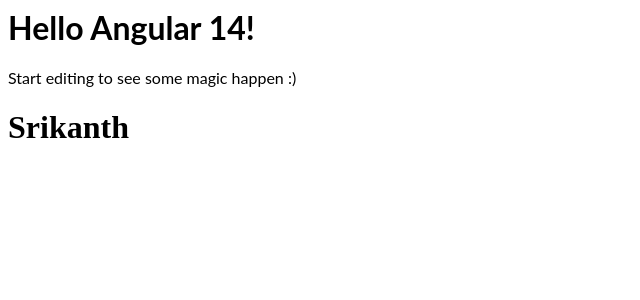
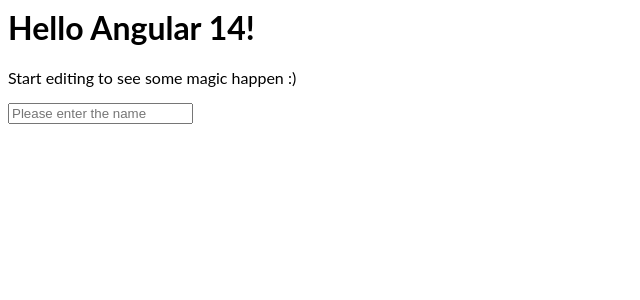
Before and after one commit to srikanth1411/angular-ivy-4fxifv, an Angular app: page / in a window 1280 px wide. Shown: the top 300 px of the page, without its empty margins (0-640 px from the left). Built offline with nearby package versions, Linux system fonts and the light colour scheme.

Commit message:
1 file modified

```diff
--- a/src/app/app.component.html
+++ b/src/app/app.component.html
@@ -2,6 +2,4 @@
 <p>
 	Start editing to see some magic happen :)
 </p>
-<h1>
-	Srikanth
-</h1>
+<input name="input" placeholder="Please enter the name">
```
